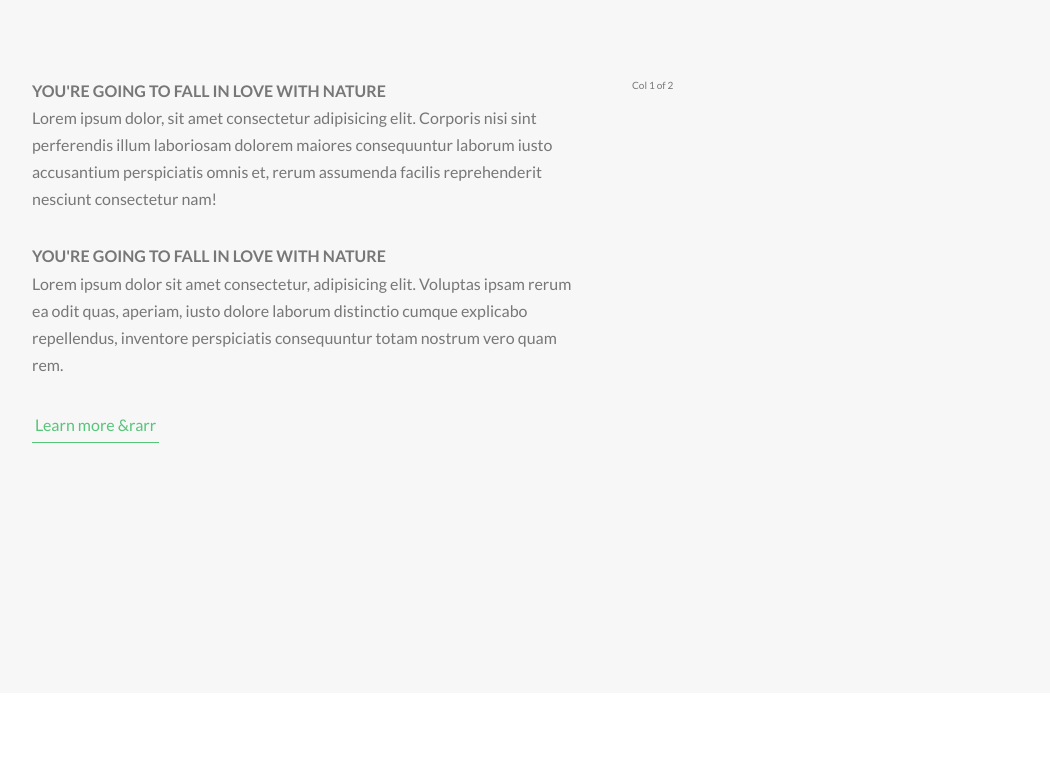
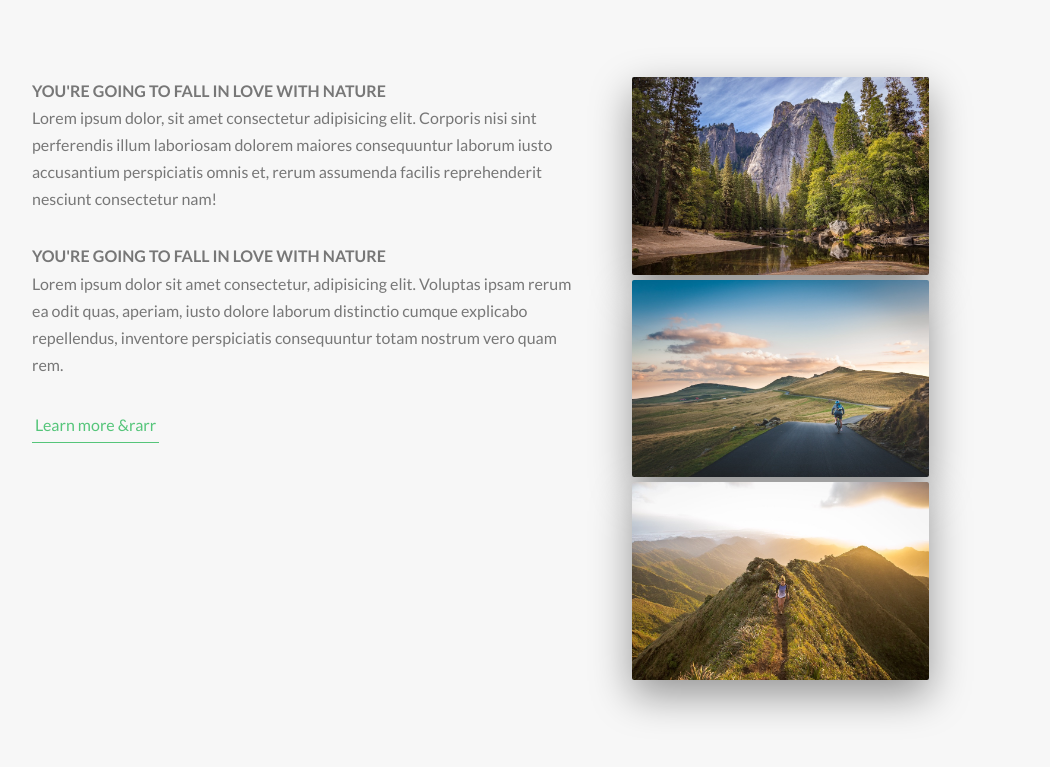
Before and after one commit to kotekirkitadze/natours-project, a website: page index.html in a window 1280 px wide. Shown: the part 183-950 px from the top of the page, without its empty margins (38-1088 px from the left). Before the commit the page ends 906 px from the top, so only its background shows below. Drawn offline with Linux system fonts and the light colour scheme.

Commit message:
composition imgs in progress

```diff
--- a/index.html
+++ b/index.html
@@ -61,7 +61,23 @@
 
 						<a href="#" class="btn-text">Learn more &rarr</a>
 					</div>
-					<div class="col-1-of-2">Col 1 of 2</div>
+					<div class="col-1-of-2">
+						<div class="composition">
+							<img
+								src="img/nat-1-large.jpg"
+								alt="Photo 1"
+								class="composition__photo composition__photo--p1"
+							/><img
+								src="img/nat-2-large.jpg"
+								alt="Photo 2"
+								class="composition__photo composition__photo--p2"
+							/><img
+								src="img/nat-3-large.jpg"
+								alt="Photo 3"
+								class="composition__photo composition__photo--p3"
+							/>
+						</div>
+					</div>
 				</div>
 			</section>
 		</main>
--- /dev/null
+++ b/sass/components/_composition.scss
@@ -0,0 +1,7 @@
+.composition {
+	&__photo {
+		width: 55%;
+		box-shadow: 0 1.5rem 4rem rgba($color-black, 0.4);
+		border-radius: 2px;
+	}
+}
--- a/sass/main.scss
+++ b/sass/main.scss
@@ -8,6 +8,7 @@
 @import "base/utilities";
 
 @import "components/button";
+@import "components/composition";
 
 @import "layout/grid";
 @import "layout/header";
```
Also changed, not shown: css/style.css.
